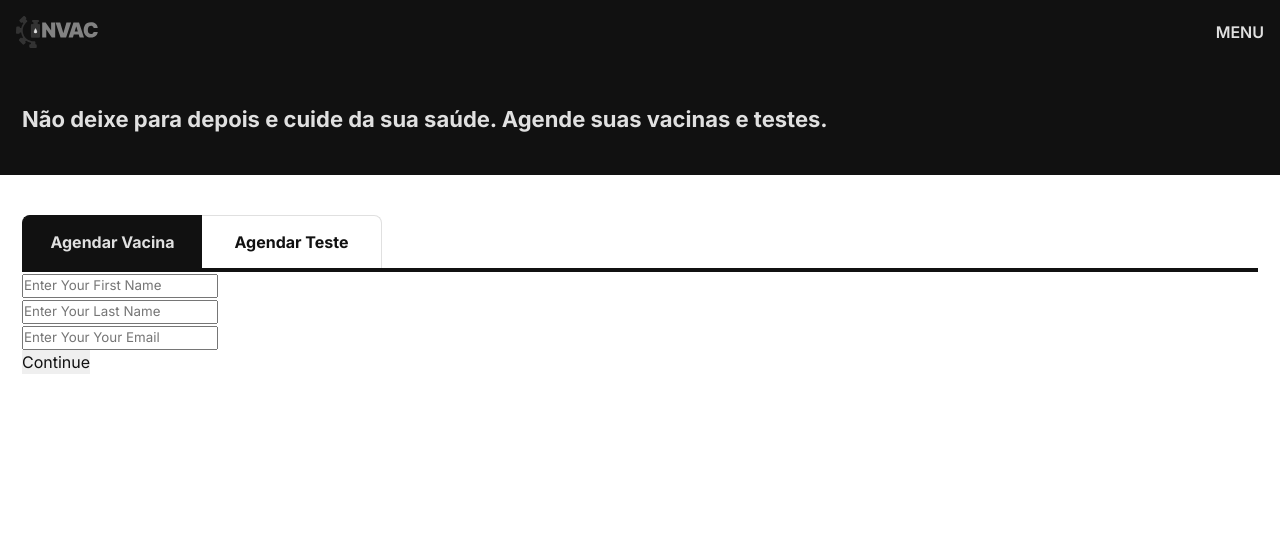
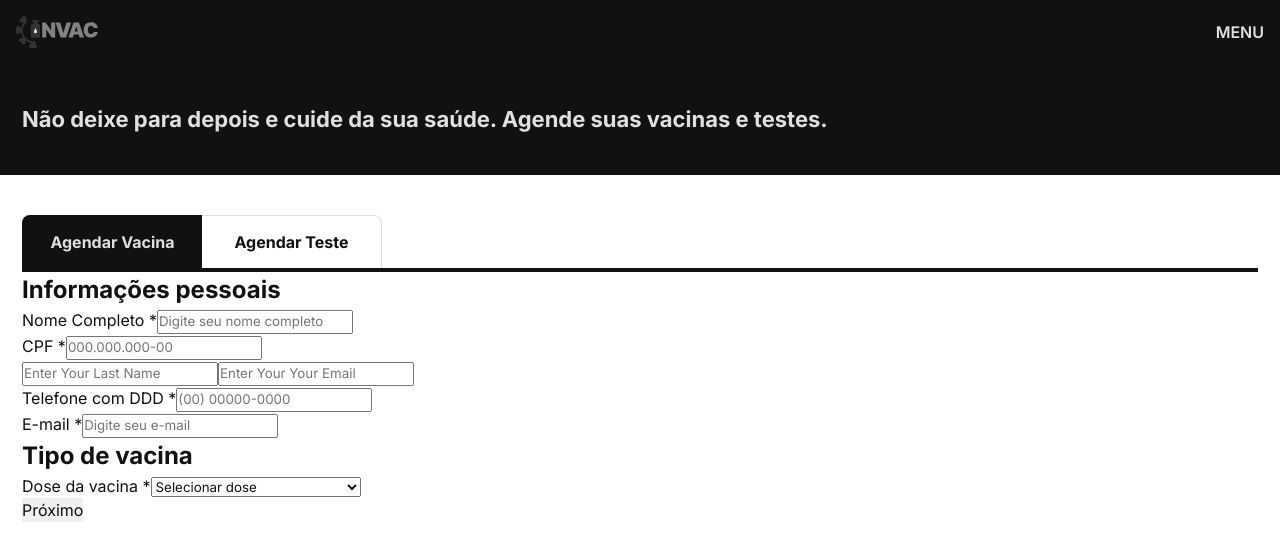
Before and after one commit to webico/invac-df, a Next.js app: page /agendamento in a window 1280 px wide. Shown: the top 560 px of the page. Built offline with nearby package versions, Linux system fonts and the light colour scheme.

Commit message:
feat: salvando progresso no desenvolvimento do agendamento

```diff
--- a/components/VacinaForms/FormUserDetails.js
+++ b/components/VacinaForms/FormUserDetails.js
@@ -1,4 +1,5 @@
 import React, { Component } from 'react';
+
 
 export class FormUserDetails extends Component {
   continue = e => {
@@ -6,57 +7,66 @@ export class FormUserDetails extends Component {
     this.props.nextStep();
   };
 
+  constructor() {
+    super();
+    this.state = {
+      vacina: false
+    };
+
+  }
+
   render() {
     // eslint-disable-next-line react/prop-types
     const { values, handleChange } = this.props;
 
+    let { vacina } = this.state;
+
+    const handleVacinaBaby = (e) => {
+      if (e.target.value == 'infantil') {
+        this.setState({ vacina: true });
+      } else {
+        this.setState({ vacina: false });
+      }
+    };
+
     return (
-      <div>
-        <>
-          <div
-          // open
-          // fullWidth
-          // maxWidth='sm'
-          >
-            {/* <AppBar title="Enter User Details" /> */}
-            {/* <TextField
-              placeholder="Enter Your First Name"
-              label="First Name"
-              onChange={handleChange('firstName')}
-              defaultValue={values.firstName}
-              margin="normal"
-              fullWidth
-            /> */}
+      <>
+        <form>
+          <section className='form_section'>
+            <h2 className='section__h2'>Informações pessoais</h2>
 
-            <input type="text"
-              placeholder="Enter Your First Name"
-              onChange={handleChange('firstName')}
-              defaultValue={values.firstName}
-            />
-            <br />
-            {/* <TextField
-              placeholder="Enter Your Last Name"
-              label="Last Name"
-              onChange={handleChange('lastName')}
-              defaultValue={values.lastName}
-              margin="normal"
-              fullWidth
-            /> */}
+            <div className='form_linha'>
+              <div className='label_input'>
+                <label htmlFor="nomeCompleto">Nome Completo *</label>
+                <input
+                  type="text"
+                  placeholder="Digite seu nome completo"
+                  id='nomeCompleto'
+                  onChange={handleChange('nomeCompleto')}
+                  defaultValue={values.nomeCompleto}
+                  required
+                />
+              </div>
+
+              <div className='label_input'>
+                <label htmlFor="cpf">CPF *</label>
+                <input
+                  type="number"
+                  placeholder="000.000.000-00"
+                  id='cpf'
+                  onChange={handleChange('cpf')}
+                  defaultValue={values.cpf}
+                  required
+                />
+              </div>
+            </div>
 
             <input type="text"
               placeholder="Enter Your Last Name"
               onChange={handleChange('lastName')}
               defaultValue={values.lastName}
             />
-            <br />
-            {/* <TextField
-              placeholder="Enter Your Email"
-              label="Email"
-              onChange={handleChange('email')}
-              defaultValue={values.email}
-              margin="normal"
-              fullWidth
-            /> */}
+
 
             <input type="email"
               placeholder="Enter Your Your Email"
@@ -64,14 +74,73 @@ export class FormUserDetails extends Component {
               defaultValue={values.email}
             />
             <br />
-            <button
-              // color="primary"
-              // variant="contained"
-              onClick={this.continue}
-            >Continue</button>
-          </div>
-        </>
-      </div>
+
+            <div className='form_linha'>
+              <div className='label_input'>
+                <label htmlFor="telefone">Telefone com DDD *</label>
+                <input
+                  type="number"
+                  placeholder="(00) 00000-0000"
+                  id='telefone'
+                  onChange={handleChange('telefone')}
+                  defaultValue={values.telefone}
+                  required
+                />
+              </div>
+
+              <div className='label_input'>
+                <label htmlFor="email">E-mail *</label>
+                <input
+                  type="email"
+                  placeholder="Digite seu e-mail"
+                  id='email'
+                  onChange={handleChange('email')}
+                  defaultValue={values.email}
+                  required
+                />
+              </div>
+            </div>
+          </section>
+
+          <section className="form_section">
+            <h2 className="section__h2">Tipo de vacina</h2>
+
+            <div className='form_linha'>
+              <div className='label_input'>
+                <label htmlFor="telefone">Dose da vacina *</label>
+
+                <select name="" id="" required onChange={(e) => { handleChange('doseVacina'); handleVacinaBaby(e); }}>
+                  <option value="Selecionar dose" disabled selected>Selecionar dose</option>
+                  <option value="infantil">Vacina Infantil (-12)</option>
+                  <option value="dose1">1ª dose (+12)</option>
+                  <option value="dose2">2ª dose (+12)</option>
+                  <option value="dose3">3ª dose (+12)</option>
+                  <option value="reforco">Dose de reforço (+12)</option>
+                  <option value="bivalente">Bivalente (grupos prioritários)</option>
+                </select>
+              </div>
+
+              {
+                vacina &&
+                <div className='label_input'>
+                  <label htmlFor="telefone">Tipo por idade *</label>
+
+                  <select name="" id="" required onChange={handleChange('tipoVacina')}>
+                    <option value="coronavac" selected>Coronavac (3 a 4 anos)</option>
+                    <option value="pfizer_baby">Pfizer Baby (6 meses a 4 anos)</option>
+                    <option value="pfizer_pediatria">Pfizer Pediatria (5 a 11 anos)</option>
+                  </select>
+                </div>
+              }
+
+            </div>
+          </section>
+
+          <button
+            onClick={this.continue}
+          >Próximo</button>
+        </form>
+      </>
     );
   }
 }
--- a/components/VacinaForms/VacinaForms.js
+++ b/components/VacinaForms/VacinaForms.js
@@ -7,6 +7,12 @@ import Success from '@/components/VacinaForms/Success';
 export class UserForm extends Component {
   state = {
     step: 1,
+    nomeCompleto: '',
+    cpf: '',
+    telefone: '',
+    doseVacina: '',
+    tipoVacina: '',
+    //
     firstName: '',
     lastName: '',
     email: '',
@@ -15,7 +21,6 @@ export class UserForm extends Component {
     bio: ''
   };
 
-  // Proceed to next step
   nextStep = () => {
     const { step } = this.state;
     this.setState({
@@ -23,7 +28,6 @@ export class UserForm extends Component {
     });
   };
 
-  // Go back to prev step
   prevStep = () => {
     const { step } = this.state;
     this.setState({
@@ -31,7 +35,6 @@ export class UserForm extends Component {
     });
   };
 
-  // Handle fields change
   handleChange = input => e => {
     this.setState({ [input]: e.target.value });
   };
@@ -70,7 +73,7 @@ export class UserForm extends Component {
     case 4:
       return <Success />;
     default:
-      (console.log('This is a multi-step form built with React.')
+      (console.log('This is a multi-step form built with NextJS.')
       );
     }
   }
```
Also changed, not shown: components/VacinaForms/FormPersonalDetails.js (+1 -33 lines).
